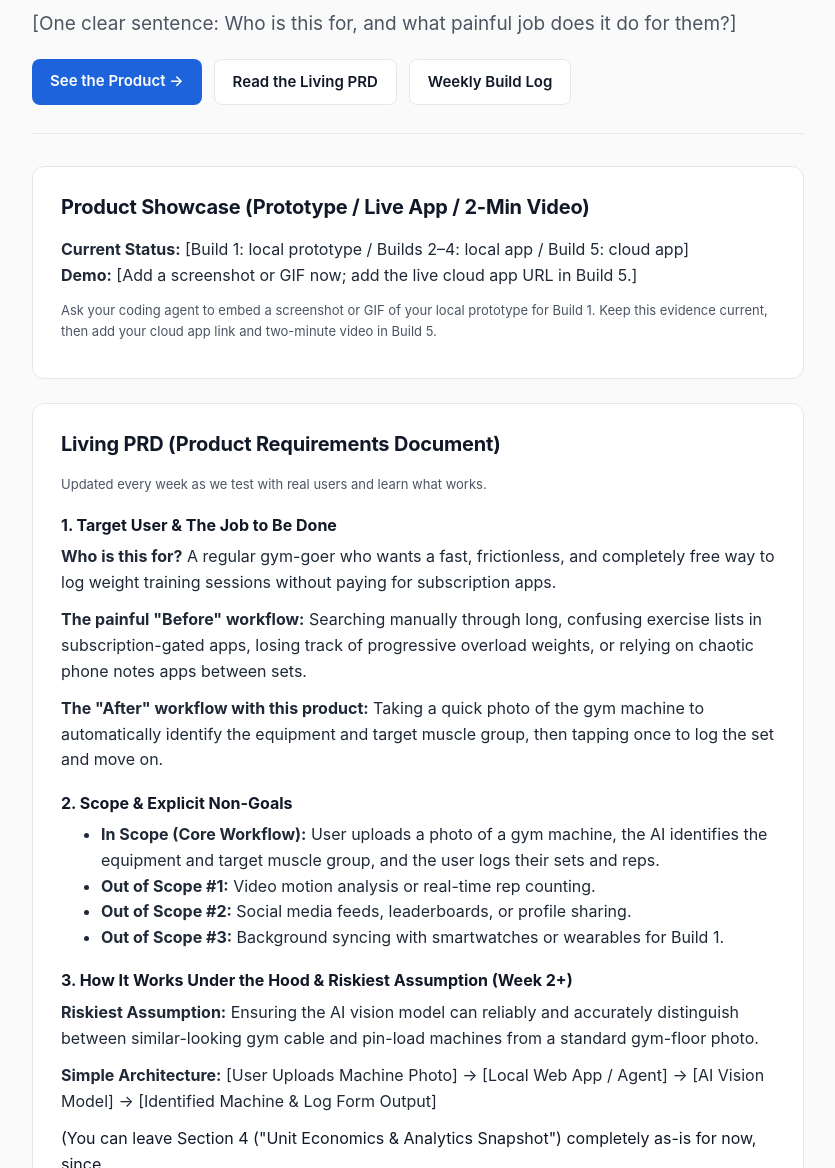
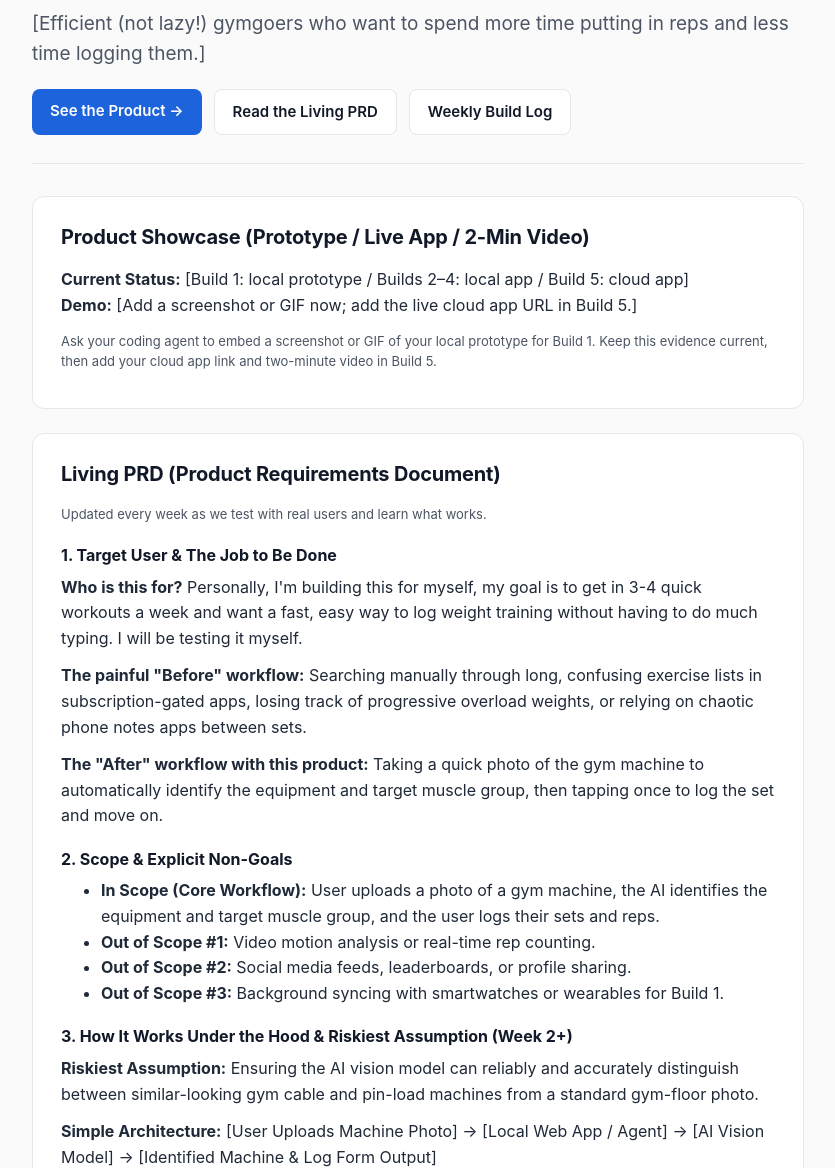
Before and after one commit to building-with-ai-f26/-Noguem05---project-slug-, a plain HTML site: page docs/index.html in a window 1280 px wide. Shown: the part 132-1300 px from the top of the page, without its empty margins (222-1057 px from the left). Drawn offline with Linux system fonts and the light colour scheme.

Commit message:
Update index.html

```diff
--- a/docs/index.html
+++ b/docs/index.html
@@ -3,7 +3,7 @@
 <head>
   <meta charset="UTF-8" />
   <meta name="viewport" content="width=device-width, initial-scale=1.0" />
-  <title>[Your Product Name] · Building with AI (Fall 2026)</title>
+  <title>[SnapSet] · Building with AI (Fall 2026)</title>
 
   <!-- Week 1: create your PostHog account only.
        Build 2: paste your project's current PostHog web snippet here,
@@ -145,7 +145,7 @@
     <header>
       <span class="eyebrow">NYU Stern · Building with AI · Fall 2026</span>
       <h1>[Your Product Name]</h1>
-      <p class="tagline">[One clear sentence: Who is this for, and what painful job does it do for them?]</p>
+      <p class="tagline">[Efficient (not lazy!) gymgoers who want to spend more time putting in reps and less time logging them.]</p>
       <div class="cta-row">
         <a class="btn" href="#live-demo" onclick="window.posthog && posthog.capture('clicked_try_product')">See the Product →</a>
         <a class="btn btn-secondary" href="#prd">Read the Living PRD</a>
@@ -171,7 +171,7 @@
       <p class="meta">Updated every week as we test with real users and learn what works.</p>
 
     <h3>1. Target User & The Job to Be Done</h3>
-      <p><strong>Who is this for?</strong> A regular gym-goer who wants a fast, frictionless, and completely free way to log weight training sessions without paying for subscription apps.</p>
+      <p><strong>Who is this for?</strong> Personally, I'm building this for myself, my goal is to get in 3-4 quick workouts a week and want a fast, easy way to log weight training without having to do much typing. I will be testing it myself.</p>
       <p><strong>The painful "Before" workflow:</strong> Searching manually through long, confusing exercise lists in subscription-gated apps, losing track of progressive overload weights, or relying on chaotic phone notes apps between sets.</p>
       <p><strong>The "After" workflow with this product:</strong> Taking a quick photo of the gym machine to automatically identify the equipment and target muscle group, then tapping once to log the set and move on.</p>
 
@@ -186,7 +186,7 @@
       <h3>3. How It Works Under the Hood & Riskiest Assumption (Week 2+)</h3>
       <p><strong>Riskiest Assumption:</strong> Ensuring the AI vision model can reliably and accurately distinguish between similar-looking gym cable and pin-load machines from a standard gym-floor photo.</p>
       <p><strong>Simple Architecture:</strong> [User Uploads Machine Photo] → [Local Web App / Agent] → [AI Vision Model] → [Identified Machine & Log Form Output]</p>
-(You can leave Section 4 ("Unit Economics & Analytics Snapshot") completely as-is for now, since
+
 
       <h3>4. Unit Economics & Analytics Snapshot (Updated Weekly)</h3>
       <div class="grid-2">
```
